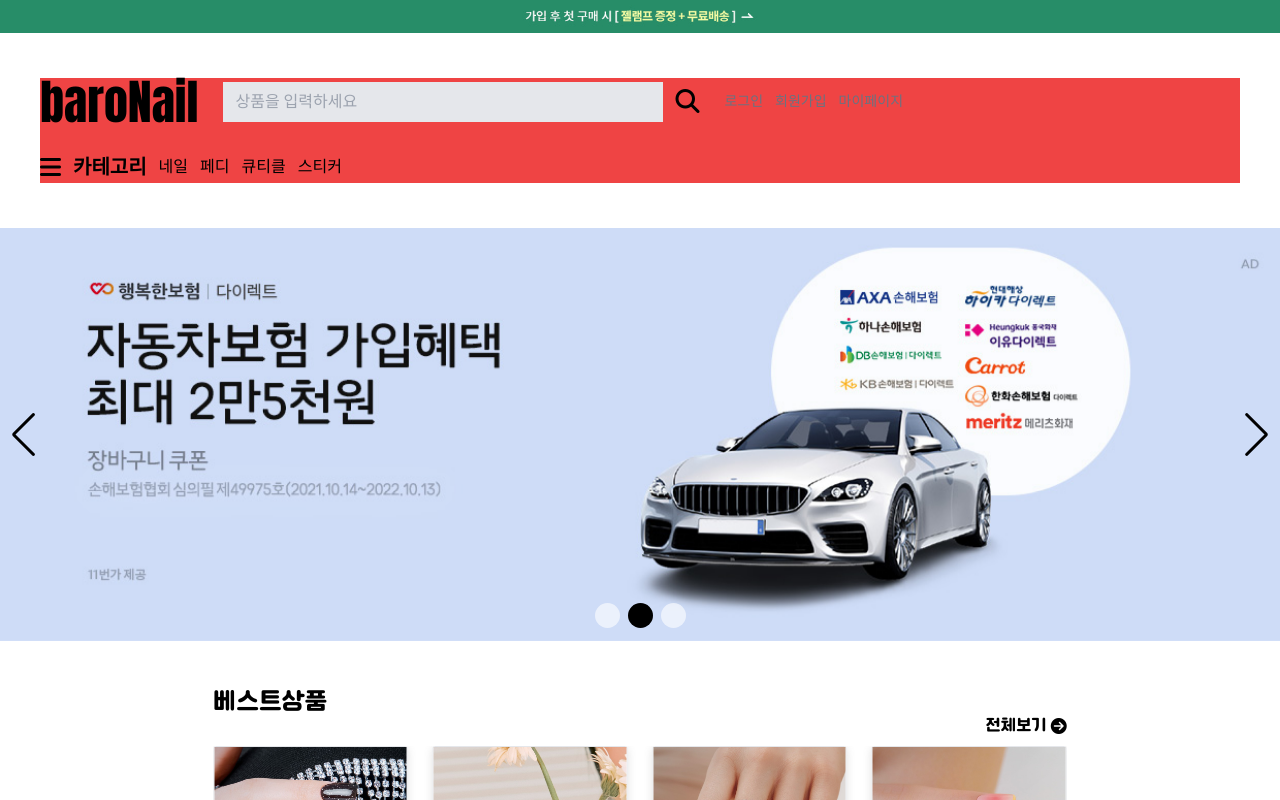
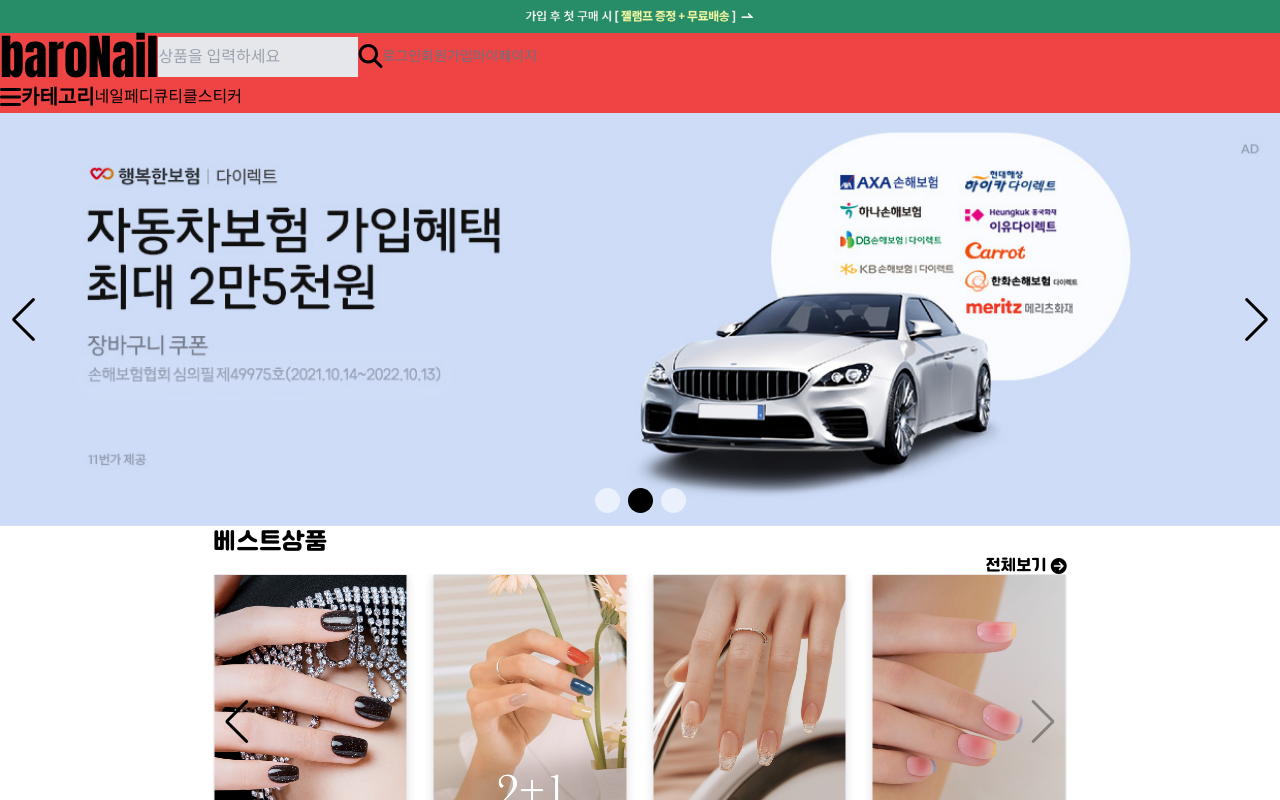
Before and after one commit to ProjectBaN/ProjectBaN, a React (Create React App) app in the folder client/: page / in a window 1280 px wide. Shown: the top 800 px of the page. Built offline with nearby package versions, Linux system fonts and the light colour scheme; a web font is replaced by a local one.

Commit message:
Update-tailwind theme

```diff
--- a/client/tailwind.config.js
+++ b/client/tailwind.config.js
@@ -21,17 +21,19 @@
     extend: {
       spacing: {
         HeaderMarginBottomSpace: '-8px',
-        PCsm: '12px',
-        PCmd: '25px',
-        PCbase: '45px',
+        PcSm: '12px',
+        PcMd: '25px',
+        PcBase: '45px',
+        MbSm: '10px',
+        MbMedium: '25px',
       },
       boxShadow: {
         customShadow: 'rgba(99, 99, 99, 0.2) 0px 2px 8px 0px; ',
         hoverShadow: 'rgba(100, 100, 111, 0.2) 0px 7px 29px 0px',
       },
       width: {
-        pcContainer: '1200px',
-        pcSearchForm: '440px',
+        PcContainer: '1200px',
+        PcSearchForm: '440px',
       },
     },
   },
```
